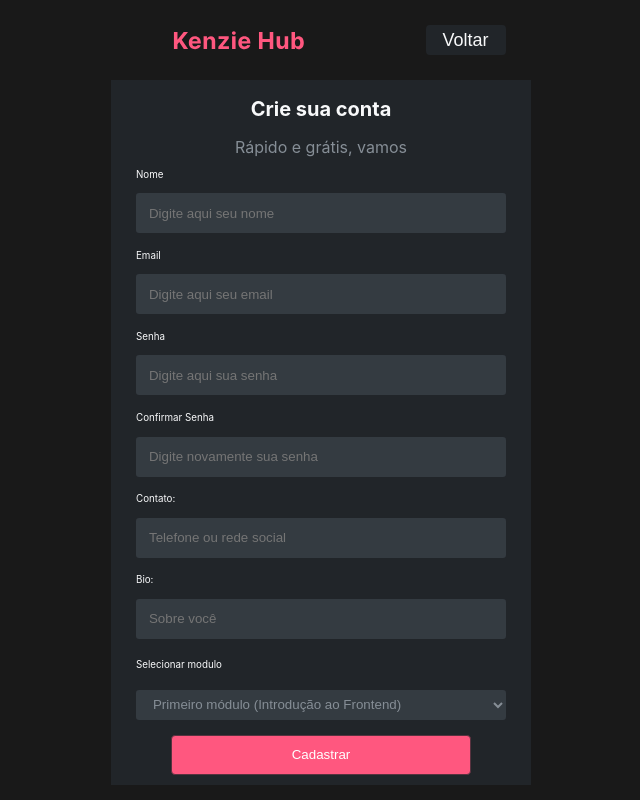
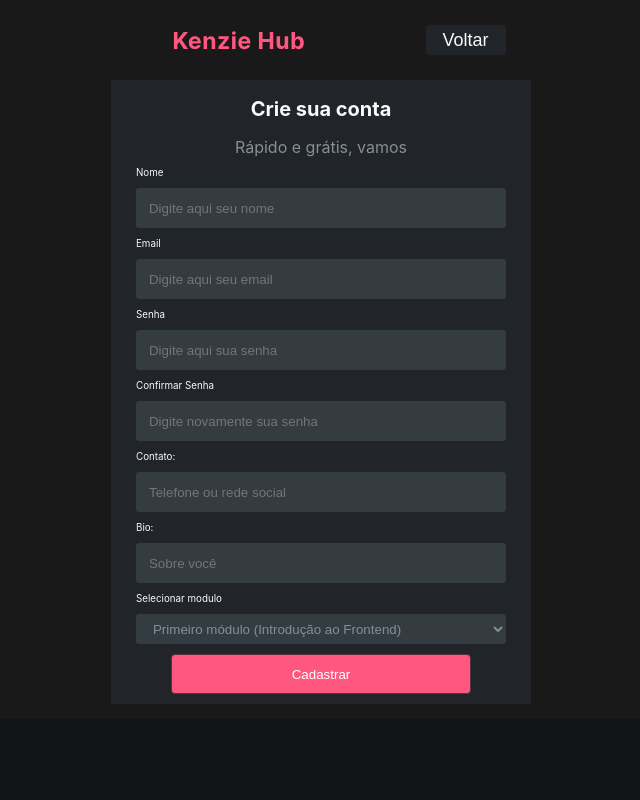
Before and after one commit to pvitor7/KenzieHub-Frontend, a React (Create React App) app: page /register in a window 1280 px wide. Shown: the whole page, without its empty margins (319-959 px from the left). Built offline with nearby package versions, Linux system fonts and the light colour scheme.

Commit message:
correcao na pagina de registro

```diff
--- a/src/components/Register/styles.css
+++ b/src/components/Register/styles.css
@@ -4,7 +4,6 @@
         display: flex;
         width: 100vw;
         min-height: 568.47px;
-        height: 100vh;
         flex-direction: column;
         justify-content: center;
         align-items: center;
@@ -47,7 +46,6 @@
 
         width: calc(100% - 20px);
         max-width: 420px;
-        height: calc(100% - 40px);
         background-color: #212529;
         margin-bottom: 15px;
         box-sizing: border-box;
--- a/src/index.css
+++ b/src/index.css
@@ -1,3 +1,9 @@
+html {
+  height: 100vh;
+  width: 100vw;
+  background-color: rgb(19, 20, 21);
+}
+
 body {
   margin: 0;
   font-family: -apple-system, BlinkMacSystemFont, 'Segoe UI', 'Roboto', 'Oxygen',
```
